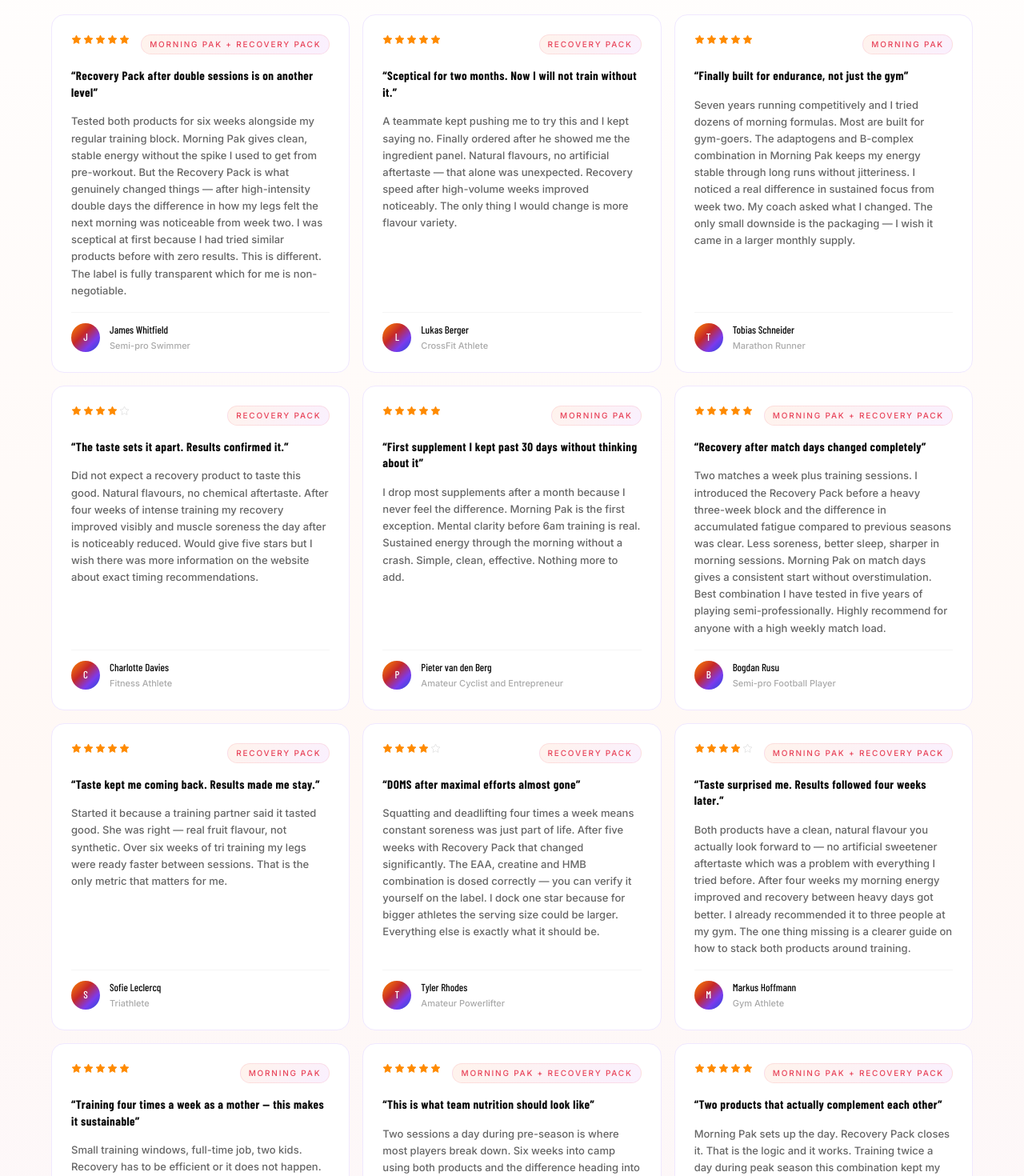
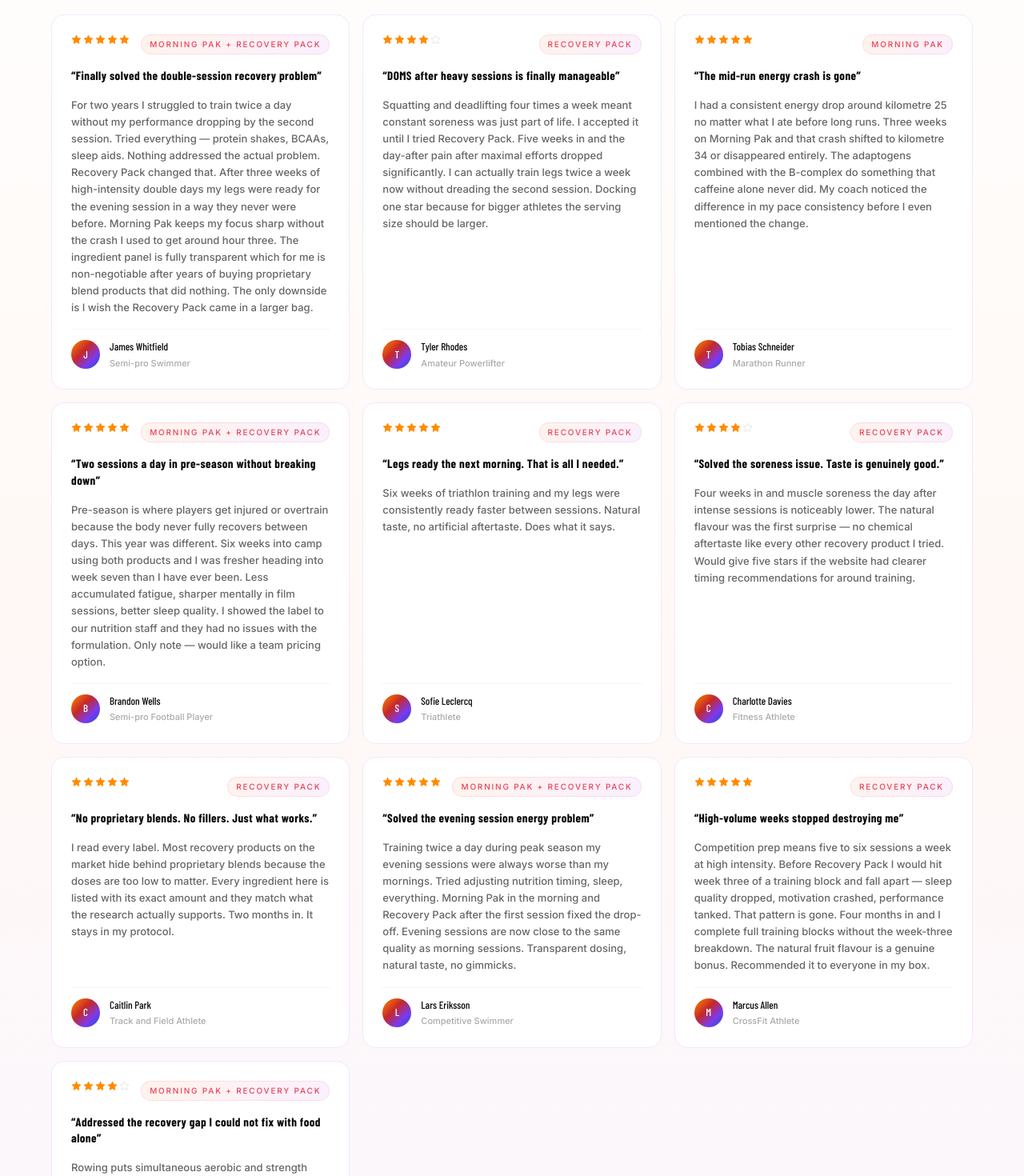
Before and after one commit to Sandu2006a/LIFECODE, a Next.js app in the folder web/: page / in a window 1280 px wide. Shown: the part 1080-2550 px from the top of the page at 80% size. Built offline with nearby package versions, Linux system fonts and the light colour scheme; no server answers.

Commit message:
feat: 10 reviews, varied length, American names, real problems solved

```diff
--- a/web/components/ReviewsSection.jsx
+++ b/web/components/ReviewsSection.jsx
@@ -13,120 +13,80 @@
     role: 'Semi-pro Swimmer',
     product: 'Morning Pak + Recovery Pack',
     rating: 5,
-    headline: 'Recovery Pack after double sessions is on another level',
-    body: 'Tested both products for six weeks alongside my regular training block. Morning Pak gives clean, stable energy without the spike I used to get from pre-workout. But the Recovery Pack is what genuinely changed things — after high-intensity double days the difference in how my legs felt the next morning was noticeable from week two. I was sceptical at first because I had tried similar products before with zero results. This is different. The label is fully transparent which for me is non-negotiable.',
+    headline: 'Finally solved the double-session recovery problem',
+    body: 'For two years I struggled to train twice a day without my performance dropping by the second session. Tried everything — protein shakes, BCAAs, sleep aids. Nothing addressed the actual problem. Recovery Pack changed that. After three weeks of high-intensity double days my legs were ready for the evening session in a way they never were before. Morning Pak keeps my focus sharp without the crash I used to get around hour three. The ingredient panel is fully transparent which for me is non-negotiable after years of buying proprietary blend products that did nothing. The only downside is I wish the Recovery Pack came in a larger bag.',
   },
   {
-    name: 'Lukas Berger',
-    role: 'CrossFit Athlete',
+    name: 'Tyler Rhodes',
+    role: 'Amateur Powerlifter',
     product: 'Recovery Pack',
-    rating: 5,
-    headline: 'Sceptical for two months. Now I will not train without it.',
-    body: 'A teammate kept pushing me to try this and I kept saying no. Finally ordered after he showed me the ingredient panel. Natural flavours, no artificial aftertaste — that alone was unexpected. Recovery speed after high-volume weeks improved noticeably. The only thing I would change is more flavour variety.',
+    rating: 4,
+    headline: 'DOMS after heavy sessions is finally manageable',
+    body: 'Squatting and deadlifting four times a week meant constant soreness was just part of life. I accepted it until I tried Recovery Pack. Five weeks in and the day-after pain after maximal efforts dropped significantly. I can actually train legs twice a week now without dreading the second session. Docking one star because for bigger athletes the serving size should be larger.',
   },
   {
     name: 'Tobias Schneider',
     role: 'Marathon Runner',
     product: 'Morning Pak',
     rating: 5,
-    headline: 'Finally built for endurance, not just the gym',
-    body: 'Seven years running competitively and I tried dozens of morning formulas. Most are built for gym-goers. The adaptogens and B-complex combination in Morning Pak keeps my energy stable through long runs without jitteriness. I noticed a real difference in sustained focus from week two. My coach asked what I changed. The only small downside is the packaging — I wish it came in a larger monthly supply.',
+    headline: 'The mid-run energy crash is gone',
+    body: 'I had a consistent energy drop around kilometre 25 no matter what I ate before long runs. Three weeks on Morning Pak and that crash shifted to kilometre 34 or disappeared entirely. The adaptogens combined with the B-complex do something that caffeine alone never did. My coach noticed the difference in my pace consistency before I even mentioned the change.',
+  },
+  {
+    name: 'Brandon Wells',
+    role: 'Semi-pro Football Player',
+    product: 'Morning Pak + Recovery Pack',
+    rating: 5,
+    headline: 'Two sessions a day in pre-season without breaking down',
+    body: 'Pre-season is where players get injured or overtrain because the body never fully recovers between days. This year was different. Six weeks into camp using both products and I was fresher heading into week seven than I have ever been. Less accumulated fatigue, sharper mentally in film sessions, better sleep quality. I showed the label to our nutrition staff and they had no issues with the formulation. Only note — would like a team pricing option.',
+  },
+  {
+    name: 'Sofie Leclercq',
+    role: 'Triathlete',
+    product: 'Recovery Pack',
+    rating: 5,
+    headline: 'Legs ready the next morning. That is all I needed.',
+    body: 'Six weeks of triathlon training and my legs were consistently ready faster between sessions. Natural taste, no artificial aftertaste. Does what it says.',
   },
   {
     name: 'Charlotte Davies',
     role: 'Fitness Athlete',
     product: 'Recovery Pack',
     rating: 4,
-    headline: 'The taste sets it apart. Results confirmed it.',
-    body: 'Did not expect a recovery product to taste this good. Natural flavours, no chemical aftertaste. After four weeks of intense training my recovery improved visibly and muscle soreness the day after is noticeably reduced. Would give five stars but I wish there was more information on the website about exact timing recommendations.',
+    headline: 'Solved the soreness issue. Taste is genuinely good.',
+    body: 'Four weeks in and muscle soreness the day after intense sessions is noticeably lower. The natural flavour was the first surprise — no chemical aftertaste like every other recovery product I tried. Would give five stars if the website had clearer timing recommendations for around training.',
   },
   {
-    name: 'Pieter van den Berg',
-    role: 'Amateur Cyclist and Entrepreneur',
-    product: 'Morning Pak',
-    rating: 5,
-    headline: 'First supplement I kept past 30 days without thinking about it',
-    body: 'I drop most supplements after a month because I never feel the difference. Morning Pak is the first exception. Mental clarity before 6am training is real. Sustained energy through the morning without a crash. Simple, clean, effective. Nothing more to add.',
-  },
-  {
-    name: 'Bogdan Rusu',
-    role: 'Semi-pro Football Player',
-    product: 'Morning Pak + Recovery Pack',
-    rating: 5,
-    headline: 'Recovery after match days changed completely',
-    body: 'Two matches a week plus training sessions. I introduced the Recovery Pack before a heavy three-week block and the difference in accumulated fatigue compared to previous seasons was clear. Less soreness, better sleep, sharper in morning sessions. Morning Pak on match days gives a consistent start without overstimulation. Best combination I have tested in five years of playing semi-professionally. Highly recommend for anyone with a high weekly match load.',
-  },
-  {
-    name: 'Sofie Leclercq',
-    role: 'Triathlete',
+    name: 'Caitlin Park',
+    role: 'Track and Field Athlete',
     product: 'Recovery Pack',
     rating: 5,
-    headline: 'Taste kept me coming back. Results made me stay.',
-    body: 'Started it because a training partner said it tasted good. She was right — real fruit flavour, not synthetic. Over six weeks of tri training my legs were ready faster between sessions. That is the only metric that matters for me.',
-  },
-  {
-    name: 'Tyler Rhodes',
-    role: 'Amateur Powerlifter',
-    product: 'Recovery Pack',
-    rating: 4,
-    headline: 'DOMS after maximal efforts almost gone',
-    body: 'Squatting and deadlifting four times a week means constant soreness was just part of life. After five weeks with Recovery Pack that changed significantly. The EAA, creatine and HMB combination is dosed correctly — you can verify it yourself on the label. I dock one star because for bigger athletes the serving size could be larger. Everything else is exactly what it should be.',
-  },
-  {
-    name: 'Markus Hoffmann',
-    role: 'Gym Athlete',
-    product: 'Morning Pak + Recovery Pack',
-    rating: 4,
-    headline: 'Taste surprised me. Results followed four weeks later.',
-    body: 'Both products have a clean, natural flavour you actually look forward to — no artificial sweetener aftertaste which was a problem with everything I tried before. After four weeks my morning energy improved and recovery between heavy days got better. I already recommended it to three people at my gym. The one thing missing is a clearer guide on how to stack both products around training.',
-  },
-  {
-    name: 'Katarzyna Nowak',
-    role: 'Fitness Athlete and Mother of Two',
-    product: 'Morning Pak',
-    rating: 5,
-    headline: 'Training four times a week as a mother — this makes it sustainable',
-    body: 'Small training windows, full-time job, two kids. Recovery has to be efficient or it does not happen. Morning Pak three months in and I stopped needing a second coffee before my 6am sessions by week three. The ingredient transparency was what convinced me to try it — I needed to know exactly what I was putting in my body. It does what it says on the label.',
-  },
-  {
-    name: 'Brandon Wells',
-    role: 'Semi-pro Football Player',
-    product: 'Morning Pak + Recovery Pack',
-    rating: 5,
-    headline: 'This is what team nutrition should look like',
-    body: 'Two sessions a day during pre-season is where most players break down. Six weeks into camp using both products and the difference heading into week seven versus previous seasons was significant. Less accumulated fatigue. Better sleep quality. Sharper mentally in morning film sessions. Showed the label to our nutrition staff. No complaints on the formulation. The only thing I would like is a team discount option.',
+    headline: 'No proprietary blends. No fillers. Just what works.',
+    body: 'I read every label. Most recovery products on the market hide behind proprietary blends because the doses are too low to matter. Every ingredient here is listed with its exact amount and they match what the research actually supports. Two months in. It stays in my protocol.',
   },
   {
     name: 'Lars Eriksson',
     role: 'Competitive Swimmer',
     product: 'Morning Pak + Recovery Pack',
     rating: 5,
-    headline: 'Two products that actually complement each other',
-    body: 'Morning Pak sets up the day. Recovery Pack closes it. That is the logic and it works. Training twice a day during peak season this combination kept my energy more consistent than anything I tested before. Hard evening sessions recovered faster. Transparent dosing throughout.',
+    headline: 'Solved the evening session energy problem',
+    body: 'Training twice a day during peak season my evening sessions were always worse than my mornings. Tried adjusting nutrition timing, sleep, everything. Morning Pak in the morning and Recovery Pack after the first session fixed the drop-off. Evening sessions are now close to the same quality as morning sessions. Transparent dosing, natural taste, no gimmicks.',
   },
   {
-    name: 'Sarah Mitchell',
-    role: 'Fitness Coach',
-    product: 'Morning Pak + Recovery Pack',
-    rating: 5,
-    headline: 'Tested personally before recommending to every client',
-    body: 'Seven weeks of personal testing before I recommended anything to clients. Morning Pak gives sustained energy without the nervous edge I got from other formulas. Recovery Pack after intense sessions is in a completely different category from the market standard. Clinical doses visible on the label — that is the only sign of a serious brand I accept. The natural taste is a small detail that makes a daily difference. I now recommend both to all my athletes training at higher intensities.',
-  },
-  {
-    name: 'Caitlin Park',
-    role: 'Track and Field Athlete',
+    name: 'Marcus Allen',
+    role: 'CrossFit Athlete',
     product: 'Recovery Pack',
     rating: 5,
-    headline: 'No fillers, no proprietary blends. Finally.',
-    body: 'Every ingredient listed with its exact dose. Everything matches what the research supports. Natural flavour is genuinely good. Two months in and it stays in my protocol. Short review because there is not much to complain about.',
+    headline: 'High-volume weeks stopped destroying me',
+    body: 'Competition prep means five to six sessions a week at high intensity. Before Recovery Pack I would hit week three of a training block and fall apart — sleep quality dropped, motivation crashed, performance tanked. That pattern is gone. Four months in and I complete full training blocks without the week-three breakdown. The natural fruit flavour is a genuine bonus. Recommended it to everyone in my box.',
   },
   {
     name: 'Oliver Bennett',
     role: 'Competitive Rower',
     product: 'Morning Pak + Recovery Pack',
     rating: 4,
-    headline: 'Solid results by week three. Worth the commitment.',
-    body: 'High aerobic and upper body demands daily from rowing. Gave both products a full month before judging — that is the only fair way to test supplements. By week three the difference in morning energy and post-session recovery was noticeable enough that my training partner asked what changed. The taste of both is clean and natural. My only note is that I would like to see a larger pack size for the Recovery Pack — going through it quickly during heavy training periods.',
+    headline: 'Addressed the recovery gap I could not fix with food alone',
+    body: 'Rowing puts simultaneous aerobic and strength demands on the body that most supplements are not designed for. I gave both products a full month before judging. By week three my training partner asked what changed. Morning energy is consistent, post-session recovery is measurably faster. The taste of both is clean and natural. I would like to see a larger pack size for the Recovery Pack — going through it quickly during heavy periods.',
   },
 ];
 
```
